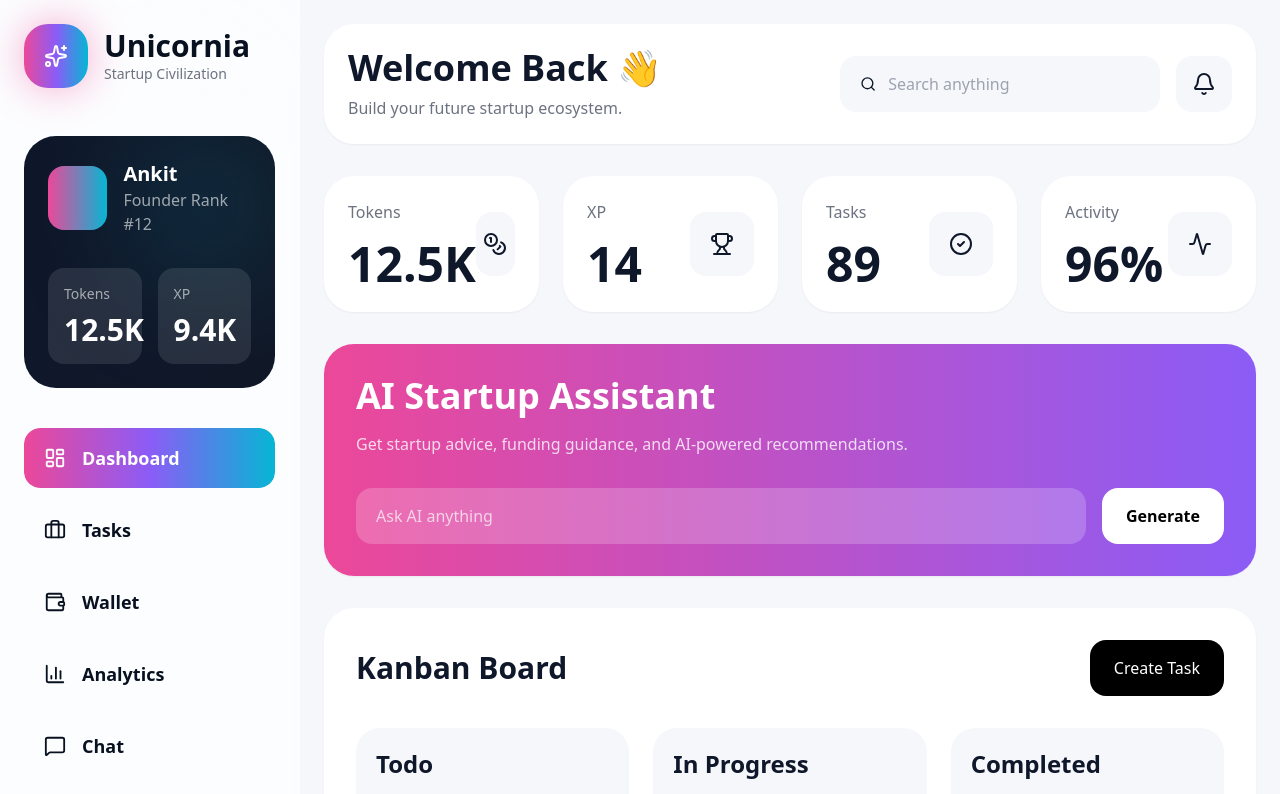
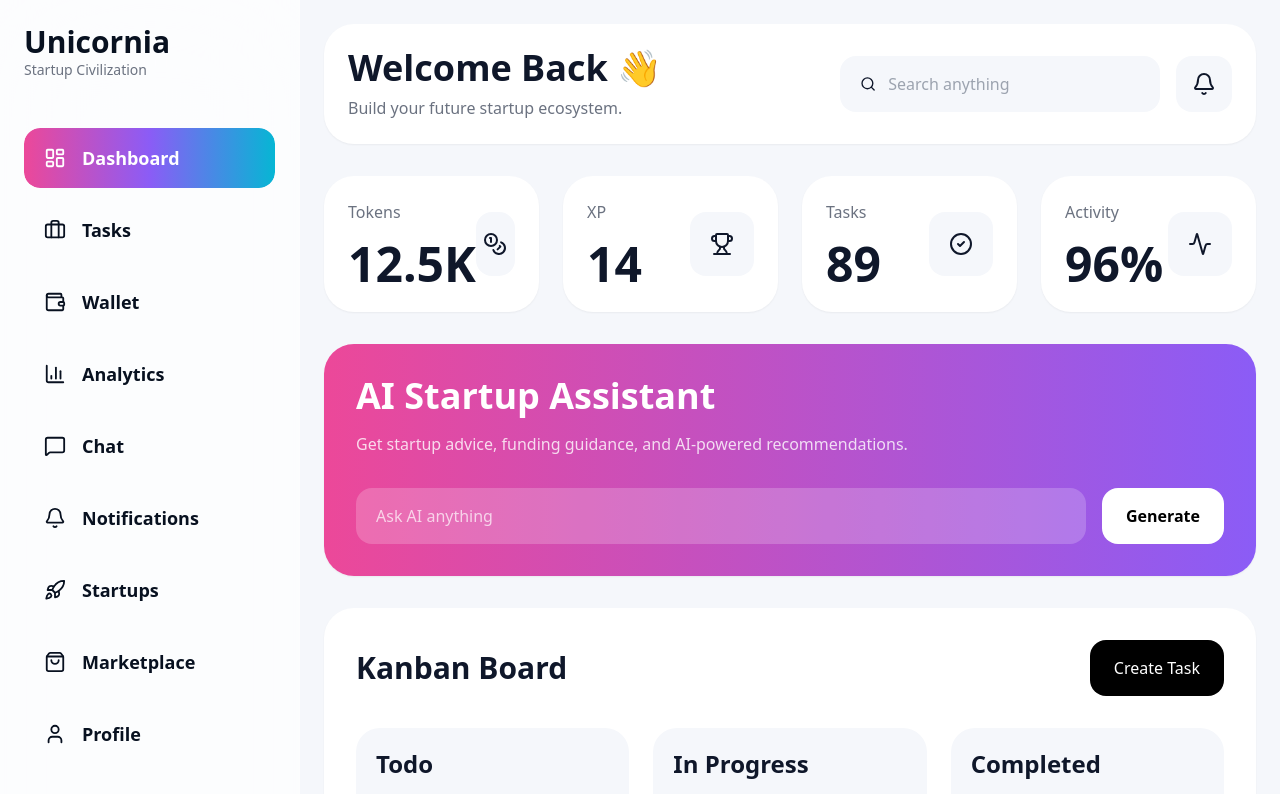
Before and after one commit to AnkitYadavnadaura/Unicornia, a Next.js app: page /dashboard in a window 1280 px wide. Shown: the top 794 px of the page. Built offline with nearby package versions, Linux system fonts and the light colour scheme; no server answers.

Commit message:
Update Sidebar.tsx

```diff
--- a/src/app/dashboard/Sidebar.tsx
+++ b/src/app/dashboard/Sidebar.tsx
@@ -91,7 +91,7 @@ export default function Sidebar({
         {/* LOGO */}
         <div className="flex items-center gap-4 mb-12">
 
-          <motion.div
+          {/* <motion.div
             whileHover={{
               rotate: 12,
               scale: 1.08,
@@ -99,7 +99,7 @@ export default function Sidebar({
             className="w-16 h-16 rounded-[24px] bg-gradient-to-r from-pink-500 via-violet-500 to-cyan-500 flex items-center justify-center shadow-[0_0_40px_rgba(236,72,153,0.45)]"
           >
             <Sparkles className="text-white" />
-          </motion.div>
+          </motion.div> */}
 
           <div>
             <h1 className="text-3xl font-black text-[#081120]">
@@ -113,55 +113,7 @@ export default function Sidebar({
         </div>
 
         {/* PROFILE CARD */}
-        <motion.div
-          whileHover={{
-            scale: 1.02,
-          }}
-          className="rounded-[32px] bg-gradient-to-r from-[#0f172a] to-[#111827] p-6 text-white relative overflow-hidden mb-10"
-        >
-          <div className="absolute top-0 right-0 w-[140px] h-[140px] bg-cyan-500/20 rounded-full blur-3xl"></div>
 
-          <div className="relative z-10">
-
-            <div className="flex items-center gap-4">
-
-              <div className="w-16 h-16 rounded-2xl bg-gradient-to-r from-pink-500 to-cyan-500"></div>
-
-              <div>
-                <h2 className="text-xl font-black">
-                  Ankit
-                </h2>
-
-                <p className="text-white/60">
-                  Founder Rank #12
-                </p>
-              </div>
-            </div>
-
-            <div className="grid grid-cols-2 gap-4 mt-8">
-
-              <div className="rounded-2xl bg-white/10 p-4">
-                <p className="text-white/60 text-sm">
-                  Tokens
-                </p>
-
-                <h3 className="text-3xl font-black mt-2">
-                  12.5K
-                </h3>
-              </div>
-
-              <div className="rounded-2xl bg-white/10 p-4">
-                <p className="text-white/60 text-sm">
-                  XP
-                </p>
-
-                <h3 className="text-3xl font-black mt-2">
-                  9.4K
-                </h3>
-              </div>
-            </div>
-          </div>
-        </motion.div>
 
         {/* MENU */}
         <div className="space-y-3">
```
